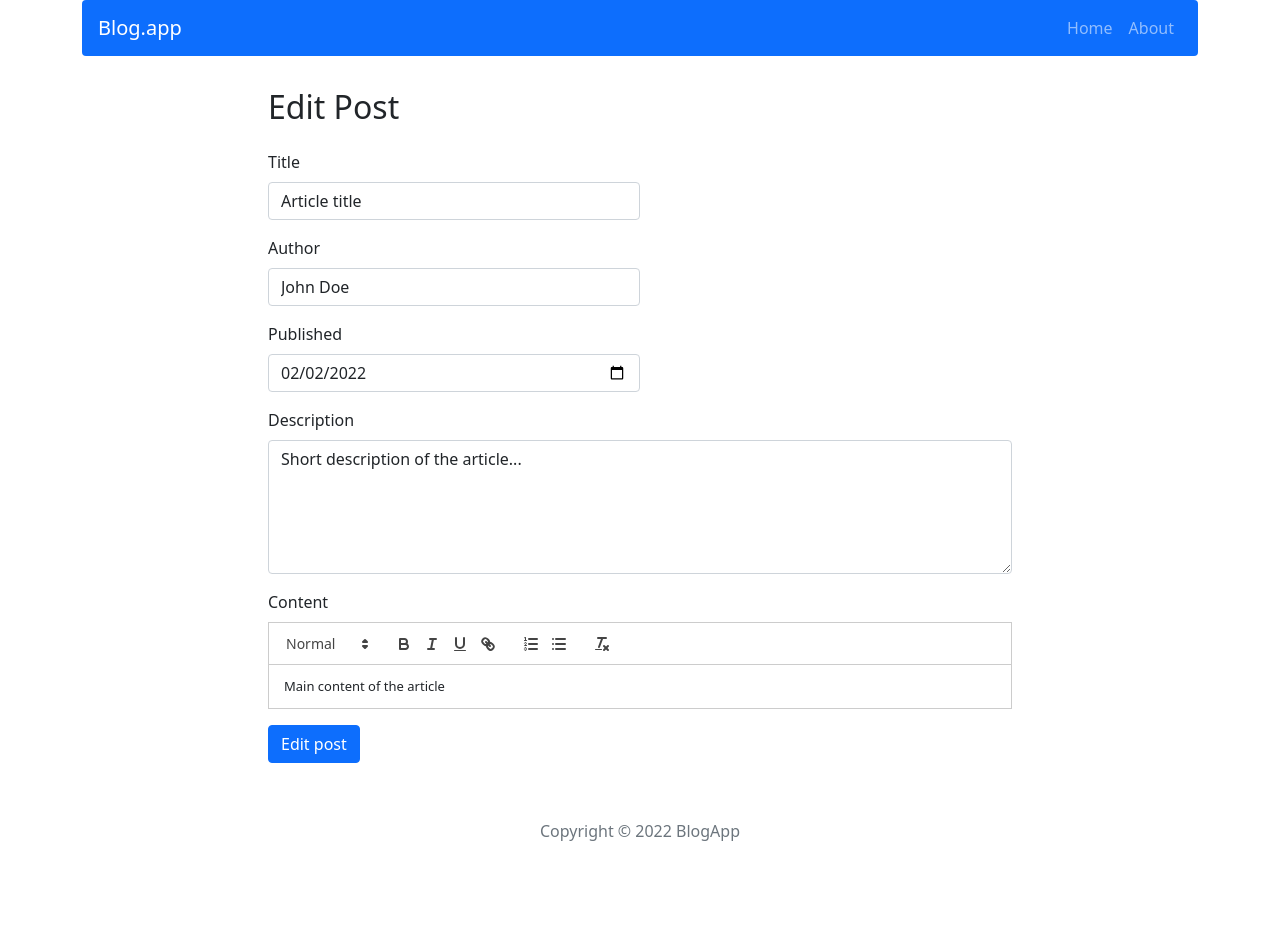
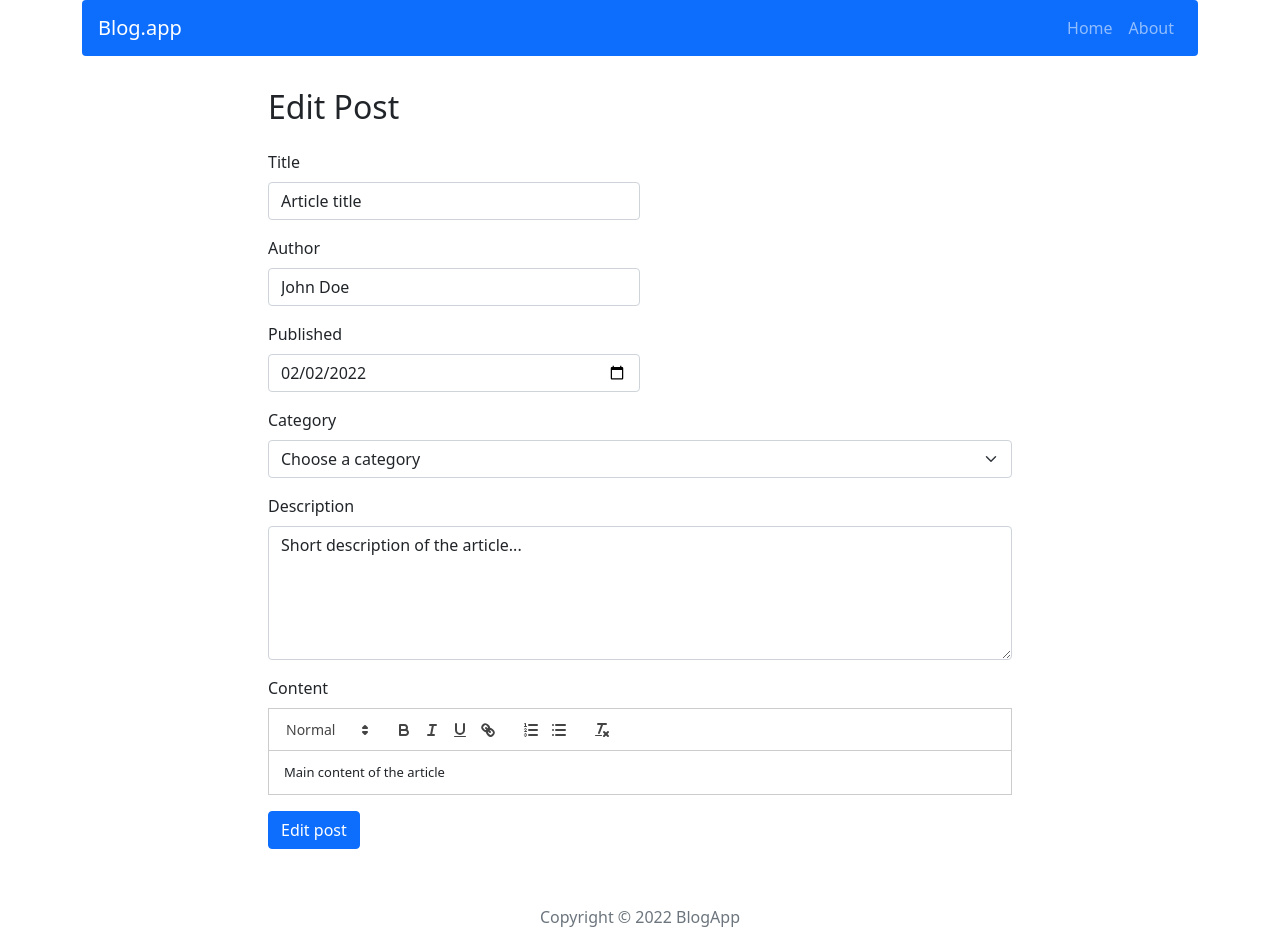
Before and after one commit to milosz7/crud-app, a React (Create React App) app: page /post/edit/1 in a window 1280 px wide. Before the commit the page ends 859 px from the top, so only its background shows below. Built offline with nearby package versions, Linux system fonts and the light colour scheme.

Commit message:
Implement FormSelectBase in postfForm and add category property, add FormError display

```diff
--- a/src/components/features/PostForm/PostForm.tsx
+++ b/src/components/features/PostForm/PostForm.tsx
@@ -6,12 +6,14 @@ import shortid from 'shortid';
 import { convertDate } from '../../../helpers/convertDate';
 import FormQuill from '../../common/FormQuill/FormQuill';
 import FormError from '../../common/FormError/FormError';
+import FormSelectBase from '../../common/FormSelectBase/FormSelectBase';
 
 export interface FormData {
   id: string;
   title: string;
   author: string;
   publishedDate: string;
+  category: string;
   shortDescription: string;
   content: string;
 }
@@ -25,6 +27,7 @@ interface Props {
   baseDate?: string;
   baseDesc?: string;
   baseContent?: string;
+  baseCategory?: string;
 }
 
 const PostForm = ({
@@ -33,6 +36,7 @@ const PostForm = ({
   baseTitle,
   baseAuthor,
   baseDate,
+  baseCategory,
   baseDesc,
   baseContent,
   buttonText,
@@ -40,7 +44,7 @@ const PostForm = ({
   const {
     register,
     handleSubmit: validate,
-    formState: { errors }
+    formState: { errors },
   } = useForm<FormData>();
   const [content, setContent] = useState(baseContent || '');
   const [errorQuill, setErrorQuill] = useState(false);
@@ -50,6 +54,7 @@ const PostForm = ({
     title: baseTitle ? baseTitle : '',
     author: baseAuthor ? baseAuthor : '',
     publishedDate: baseDate ? baseDate : '',
+    category: baseCategory ? baseCategory : '',
     shortDescription: baseDesc ? baseDesc : '',
     content: content,
   });
@@ -58,7 +63,7 @@ const PostForm = ({
     if (content.replace(/<(.|\n)*?>/g, '').trim().length === 0) {
       setErrorQuill(true);
     } else {
-      setErrorQuill(false)
+      setErrorQuill(false);
     }
   };
 
@@ -95,9 +100,7 @@ const PostForm = ({
         register={register}
         minLength={3}
         required
-        errorMsg={
-          errors.title && <FormError message='Title is too short (min: 3)' />
-        }
+        errorMsg={errors.title && <FormError message="Title is too short (min: 3)" />}
       />
       <FormBase
         title="Author"
@@ -110,9 +113,7 @@ const PostForm = ({
         register={register}
         minLength={3}
         required
-        errorMsg={
-          errors.author && <FormError message='Author is too short (min: 3)' />
-        }
+        errorMsg={errors.author && <FormError message="Author is too short (min: 3)" />}
       />
       <FormBase
         title="Published"
@@ -126,9 +127,16 @@ const PostForm = ({
         register={register}
         minLength={10}
         required
-        errorMsg={
-          errors.publishedDate && <FormError message='Field is required' />
-        }
+        errorMsg={errors.publishedDate && <FormError message="Field is required" />}
+      />
+      <FormSelectBase
+        title="Category"
+        selectedCategory={data.category || ''}
+        label="category"
+        register={register}
+        required
+        onChange={(e) => updateData('category', e.target.value)}
+        errorMsg={errors.category && <FormError message="Field is required" />}
       />
       <FormBase
         title="Description"
@@ -144,11 +152,11 @@ const PostForm = ({
         minLength={15}
         required
         errorMsg={
-          errors.shortDescription && <FormError message='Description is too short (min: 15)' />
+          errors.shortDescription && <FormError message="Description is too short (min: 15)" />
         }
       />
       <FormQuill title="Content" value={content} onChange={setContent} />
-      {errorQuill && <FormError message='Please enter any content' />}
+      {errorQuill && <FormError message="Please enter any content" />}
       <Button className="mt-3" type="submit" onClick={() => validateQuill()} variant="primary">
         {buttonText}
       </Button>
```
